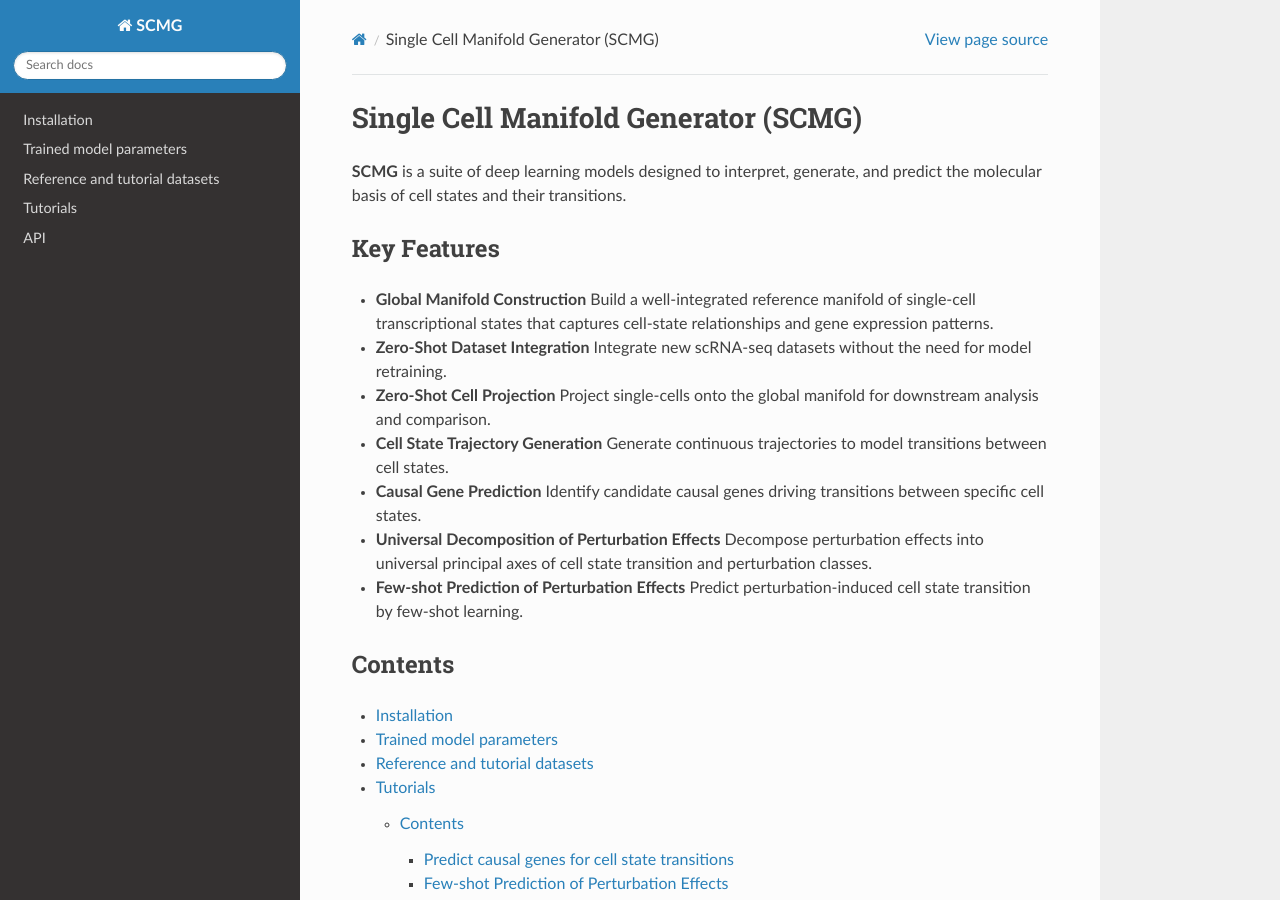
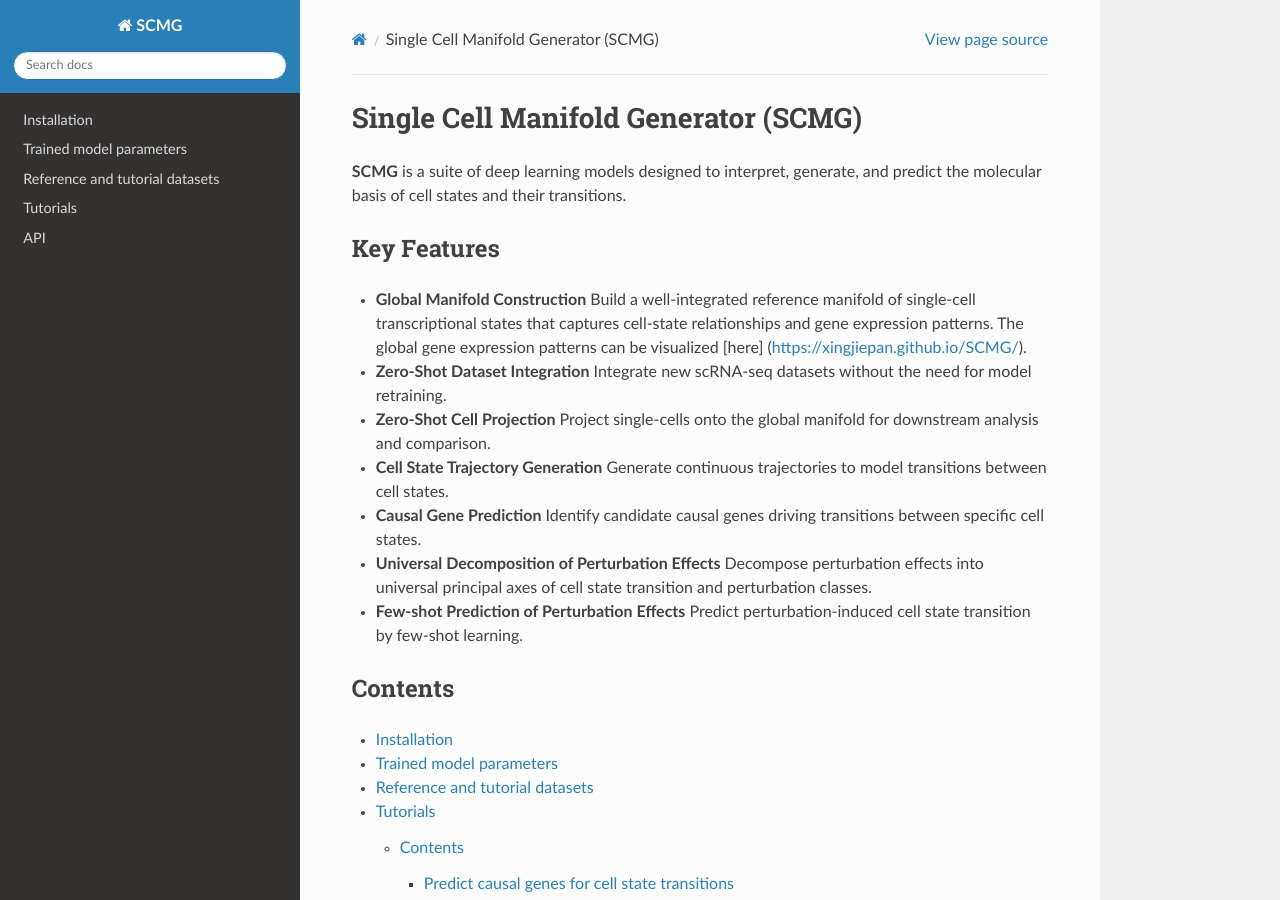
Before and after one commit to xingjiepan/SCMG, a Sphinx documentation site: the page built from docs/source/index.rst, in a window 1280 px wide and 900 px high. Built offline with Sphinx 7.4.7 and the Read the Docs theme 3.1.0, drawn with Linux system fonts in a browser that asks for light colours; pages that are not in the unit, such as notebooks, are missing from menus.

Commit message:
Update the links to the global gene expression pattern visualization

```diff
--- a/docs/source/index.rst
+++ b/docs/source/index.rst
@@ -7,7 +7,7 @@ Key Features
 ------------
 
 - **Global Manifold Construction**
-  Build a well-integrated reference manifold of single-cell transcriptional states that captures cell-state relationships and gene expression patterns.
+  Build a well-integrated reference manifold of single-cell transcriptional states that captures cell-state relationships and gene expression patterns. The global gene expression patterns can be visualized [here] (https://xingjiepan.github.io/SCMG/).
 
 - **Zero-Shot Dataset Integration**
   Integrate new scRNA-seq datasets without the need for model retraining.
```
Also changed, not shown: README.md (+1 -1 lines).
